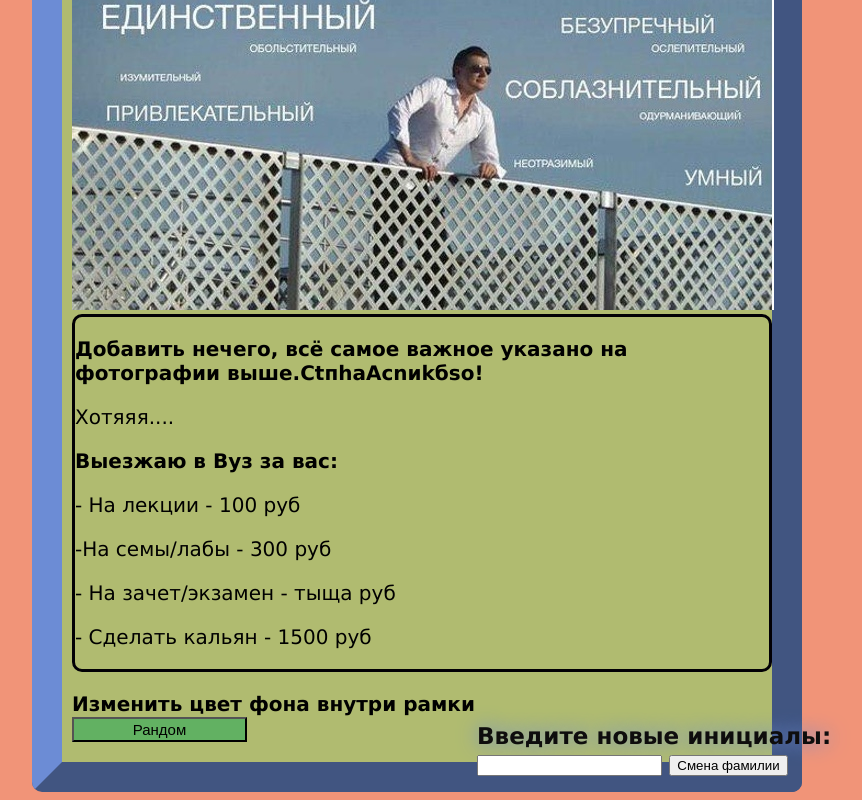
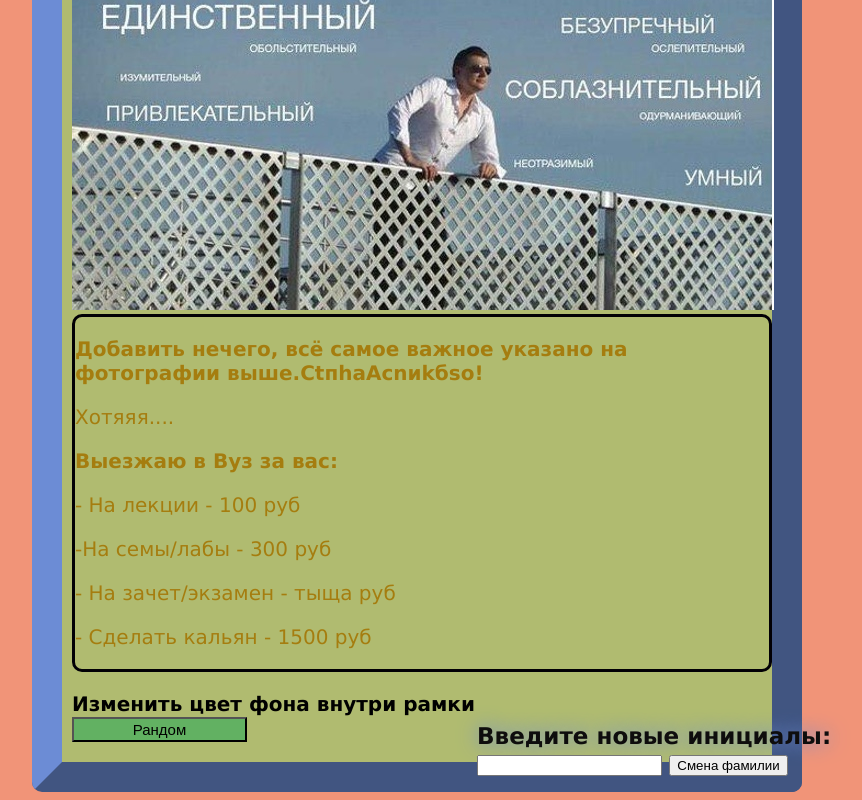
Before and after one commit to 8osminkin8/8osminkin8.github.io, a plain HTML site: page index.html in a window 1280 px wide. In both pictures the pointer is over the element 645 px from the left and 1552 px from the top of the page. Shown: the part 1060-1860 px from the top of the page, without its empty margins (223-1085 px from the left). Drawn offline with Linux system fonts and the light colour scheme.

Commit message:
Rezuuume

```diff
--- a/style.css
+++ b/style.css
@@ -46,6 +46,10 @@ h1{
     border-radius: 10px 10px 10px 10px;
 }
 
+.Skills:hover{/*Изменение цвета текста при наведении*/
+    color:rgb(165, 125, 15);
+}
+
 .Ramka{
     font-family:Verdana, Geneva, Tahoma, sans-serif;
     font-size: 20px;
```
